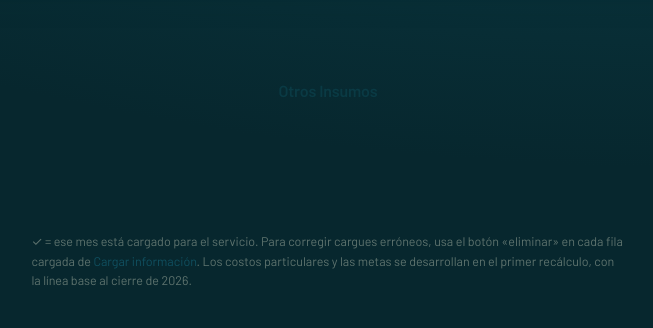
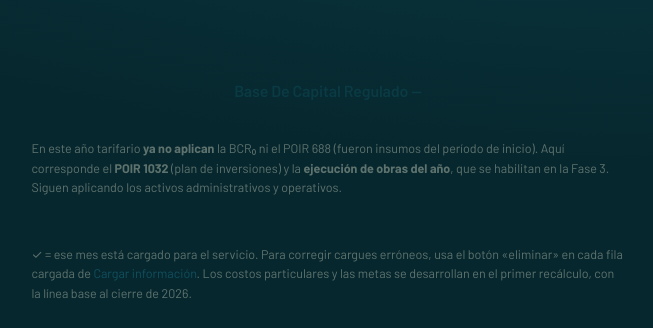
Before and after one commit to mgomeza78-lab/costos-1032, a FastAPI app: template costos-1032/app_1032/templates/validacion.html in a window 1280 px wide. Shown: the part 472-800 px from the top of the page, without its empty margins (312-965 px from the left). Run offline with FastAPI, Linux system fonts and the light colour scheme; the template is opened without the code that fills it, so the values that code supplies are empty; some web fonts are replaced.

Commit message:
Fase 2 multi-año: matriz de requisitos por período + navegación filtrada
- requisitos.py: qué secciones aplican por período (688/BCR0 solo inicio; POIR
  1032 y ejecución desde el año 1; el resto siempre). Globals Jinja req y per.
- Riel: oculta las secciones que no aplican al año tarifario activo y muestra
  POIR 1032 / ejecución desde el año 1 (placeholder Fase 3). Sublabel con el
  período activo en todas las páginas.
- Validación: la BCR₀/POIR 688 solo se revisa en el inicio; desde el año 1 avisa
  que corresponde el POIR 1032. Sin migración.

Co-Authored-By: Claude Opus 4.8 <noreply@anthropic.com>
Claude-Session: https://claude.ai/code/session_01F9wvsC1JRsnkHBpqaDC8ah

```diff
--- a/costos-1032/app_1032/main.py
+++ b/costos-1032/app_1032/main.py
@@ -42,6 +42,7 @@ import poir_cmi_service as poir
 import cmict_service as cmict
 import ccp_service as ccp
 import periodos as per
+import requisitos as req
 import ingesta
 import lector_balance as lb
 import clasificador as clf
@@ -96,6 +97,8 @@ tpl.env.filters["anio_tar"] = per.corto          # etiqueta corta del año tarif
 tpl.env.filters["anio_tar_full"] = per.etiqueta  # etiqueta completa
 tpl.env.filters["anio_tar_base"] = per.etiqueta_base  # período al que pertenece un AÑO de línea base
 tpl.env.globals["PERIODOS"] = per.PERIODOS
+tpl.env.globals["per"] = per                     # período activo → etiqueta (por_clave)
+tpl.env.globals["req"] = req                     # matriz de requisitos por período (aplica/…)
 
 
 # ------------------------------------------------------------------ helpers
@@ -1945,7 +1948,9 @@ def validacion(request: Request, eid: int):
     serv_agua = [s for s in servicios if s == "acueducto"]
     # La línea base depende del año tarifario ACTIVO de la empresa (inicio → 2024–2025).
     with db.scope_conn(scope_of(user)) as _c:
-        anios = _periodo_activo(_c, eid)["anios_base"]
+        _pa = _periodo_activo(_c, eid)
+    anios = _pa["anios_base"]
+    _es_inicio_p = req.es_inicio(_pa["clave"])
     matriz = [
         {"clave": "comercial", "nombre": "Comercial (suscriptores y consumos)", "cel": com_m, "serv": servicios},
         {"clave": "agua", "nombre": "Agua producida / macromedición (solo acueducto)", "cel": agua_m, "serv": serv_agua},
@@ -1969,8 +1974,9 @@ def validacion(request: Request, eid: int):
     _pkeys = ("r688", "ipc_dic_2014", "ipc_dic_2025", "fecha_inicio_688")
     _plabel = {"r688": "r688", "ipc_dic_2014": "IPC dic‑2014",
                "ipc_dic_2025": "IPC dic‑2025", "fecha_inicio_688": "inicio 688"}
+    # La BCR₀ / POIR 688 solo se valida en el período de inicio; desde el año 1 aplica POIR 1032.
     bcr_val = []
-    for s in servicios:
+    for s in (servicios if _es_inicio_p else []):
         p = bparams.get(s) or {}
         faltan = [_plabel[k] for k in _pkeys if p.get(k) in (None, "")]
         nf, nm = bserie_f.get(s, 0), bserie_m.get(s, 0)
@@ -1994,7 +2000,8 @@ def validacion(request: Request, eid: int):
         ]})
     return tpl.TemplateResponse(request, "validacion.html", _ctx(
         request, emp=emp, matriz=matriz, bal_anual=bal_anual, resumen=resumen, servicios=servicios,
-        bcr_val=bcr_val, anios=anios, meses_num=list(range(1, 13)), meses=ops.MESES))
+        bcr_val=bcr_val, anios=anios, meses_num=list(range(1, 13)), meses=ops.MESES,
+        periodo_activo=_pa, es_inicio=_es_inicio_p))
 
 
 # ------------------------------------------------------------------ Resultados · Costos de referencia por año tarifario
--- /dev/null
+++ b/costos-1032/app_1032/requisitos.py
@@ -0,0 +1,42 @@
+# -*- coding: utf-8 -*-
+"""Matriz de requisitos de cargue por año tarifario (Res. CRA 1032/2026).
+
+Define qué secciones del cargue aplican en cada período. La mayoría aplica en todos los períodos;
+unas pocas son exclusivas del **período de inicio** (los insumos del régimen 688 que arman el BCR0),
+y otras aparecen **desde el año tarifario 1** (el POIR 1032 y la ejecución de obras del año).
+
+Claves de sección usadas en el riel y en la validación:
+  · Gestión de información:  aps · comercial · agua · balance · costos · cmict   (todas: siempre)
+  · Base de capital regulado:
+        bcr_agua688  (Agua facturada 688 y segmento)     — SOLO inicio
+        bcr0         (BCR de inicio)                       — SOLO inicio
+        poir688_plan (POIR 688 · planeado)                — SOLO inicio
+        poir688_ejec (POIR 688 · ejecutado)               — SOLO inicio
+        activos      (Activos administrativos y operativos) — siempre
+        provision    (Provisión POIR Res. 950)            — siempre
+        poir1032_plan (POIR 1032 · plan de inversiones)   — DESDE año 1
+        poir1032_ejec (Ejecución de obras del año)        — DESDE año 1
+  · metas: en el inicio solo se identifican; se cuantifican/evalúan DESDE el año 1 (ver `metas_modo`).
+"""
+
+SOLO_INICIO = {"bcr_agua688", "bcr0", "poir688_plan", "poir688_ejec"}
+DESDE_ANIO1 = {"poir1032_plan", "poir1032_ejec"}
+
+
+def es_inicio(periodo_clave):
+    return (periodo_clave or "inicio") == "inicio"
+
+
+def aplica(periodo_clave, seccion):
+    """¿La sección de cargue aplica en el período (clave 'inicio' / 'a1'…'a10')?"""
+    if seccion in SOLO_INICIO:
+        return es_inicio(periodo_clave)
+    if seccion in DESDE_ANIO1:
+        return not es_inicio(periodo_clave)
+    return True
+
+
+def metas_modo(periodo_clave):
+    """'identificar' en el período de inicio (solo se enuncian), 'cuantificar' desde el año 1
+    (el sistema evalúa cumplimiento con los parámetros que ingresa el usuario)."""
+    return "identificar" if es_inicio(periodo_clave) else "cuantificar"
--- a/costos-1032/app_1032/templates/base.html
+++ b/costos-1032/app_1032/templates/base.html
@@ -23,7 +23,7 @@
       {% set p = request.url.path %}
       <a class="rail-back" href="/panel">← Empresas</a>
       <div class="rail-emp">{{ emp.nombre }}</div>
-      <div class="sublabel">Estudio de costos · período de inicio</div>
+      <div class="sublabel">Estudio de costos · {{ per.por_clave(emp.periodo_activo).etiqueta }}</div>
       {% if rbac.can(user,'editar_empresa') %}<a class="rail-edit" href="/empresa/{{ emp.id }}/editar">✎ Editar empresa / áreas</a>{% endif %}
 
       {% set en_gi = '/aps' in p or '/cargar' in p or '/mensual' in p %}
@@ -44,11 +44,14 @@
       {% set en_bcr = '/inversiones' in p %}
       <details class="rail-group" {{ 'open' if en_bcr }}>
         <summary>Base de capital regulado</summary>
+        {% set pc = emp.periodo_activo %}
         <ol class="rail-nav">
-          <li><a class="link {{ 'active' if en_bcr and sec|default('')=='agua' }}" href="/empresa/{{ emp.id }}/inversiones?sec=agua">Agua facturada (688) y segmento</a></li>
-          <li><a class="link {{ 'active' if en_bcr and sec|default('')=='bcr' }}" href="/empresa/{{ emp.id }}/inversiones?sec=bcr">BCR de inicio</a></li>
-          <li><a class="link {{ 'active' if en_bcr and sec|default('')=='poir' }}" href="/empresa/{{ emp.id }}/inversiones?sec=poir">POIR 688 · planeado</a></li>
-          <li><a class="link {{ 'active' if en_bcr and sec|default('')=='poir_ejec' }}" href="/empresa/{{ emp.id }}/inversiones?sec=poir_ejec">POIR 688 · ejecutado</a></li>
+          {% if req.aplica(pc,'bcr_agua688') %}<li><a class="link {{ 'active' if en_bcr and sec|default('')=='agua' }}" href="/empresa/{{ emp.id }}/inversiones?sec=agua">Agua facturada (688) y segmento</a></li>{% endif %}
+          {% if req.aplica(pc,'bcr0') %}<li><a class="link {{ 'active' if en_bcr and sec|default('')=='bcr' }}" href="/empresa/{{ emp.id }}/inversiones?sec=bcr">BCR de inicio</a></li>{% endif %}
+          {% if req.aplica(pc,'poir688_plan') %}<li><a class="link {{ 'active' if en_bcr and sec|default('')=='poir' }}" href="/empresa/{{ emp.id }}/inversiones?sec=poir">POIR 688 · planeado</a></li>{% endif %}
+          {% if req.aplica(pc,'poir688_ejec') %}<li><a class="link {{ 'active' if en_bcr and sec|default('')=='poir_ejec' }}" href="/empresa/{{ emp.id }}/inversiones?sec=poir_ejec">POIR 688 · ejecutado</a></li>{% endif %}
+          {% if req.aplica(pc,'poir1032_plan') %}<li><span class="link muted2" title="Disponible en la Fase 3">POIR 1032 · plan de inversiones <small>(próximamente)</small></span></li>{% endif %}
+          {% if req.aplica(pc,'poir1032_ejec') %}<li><span class="link muted2" title="Disponible en la Fase 3">Ejecución de obras del año <small>(próximamente)</small></span></li>{% endif %}
           <li><a class="link {{ 'active' if en_bcr and sec|default('')=='activos' }}" href="/empresa/{{ emp.id }}/inversiones?sec=activos">Activos administrativos y operativos</a></li>
           <li><a class="link {{ 'active' if en_bcr and sec|default('')=='provision' }}" href="/empresa/{{ emp.id }}/inversiones?sec=provision">Provisión POIR (Res. 950)</a></li>
         </ol>
--- a/costos-1032/app_1032/templates/validacion.html
+++ b/costos-1032/app_1032/templates/validacion.html
@@ -83,6 +83,11 @@ regulado</a> para reconstruir la BCR₀ del marco 688 (art. 2.1.2.1.5 y ss. de l
   </tbody>
 </table>
 {% endfor %}
+{% elif not es_inicio %}
+<h2 class="serv-h">Base de capital regulado — {{ periodo_activo.etiqueta }}</h2>
+<p class="hint">En este año tarifario <b>ya no aplican</b> la BCR₀ ni el POIR 688 (fueron insumos del
+período de inicio). Aquí corresponde el <b>POIR 1032</b> (plan de inversiones) y la <b>ejecución de obras
+del año</b>, que se habilitan en la Fase 3. Siguen aplicando los activos administrativos y operativos.</p>
 {% endif %}
 
 <p class="hint">✓ = ese mes está cargado para el servicio. Para corregir cargues erróneos, usa el botón
```
